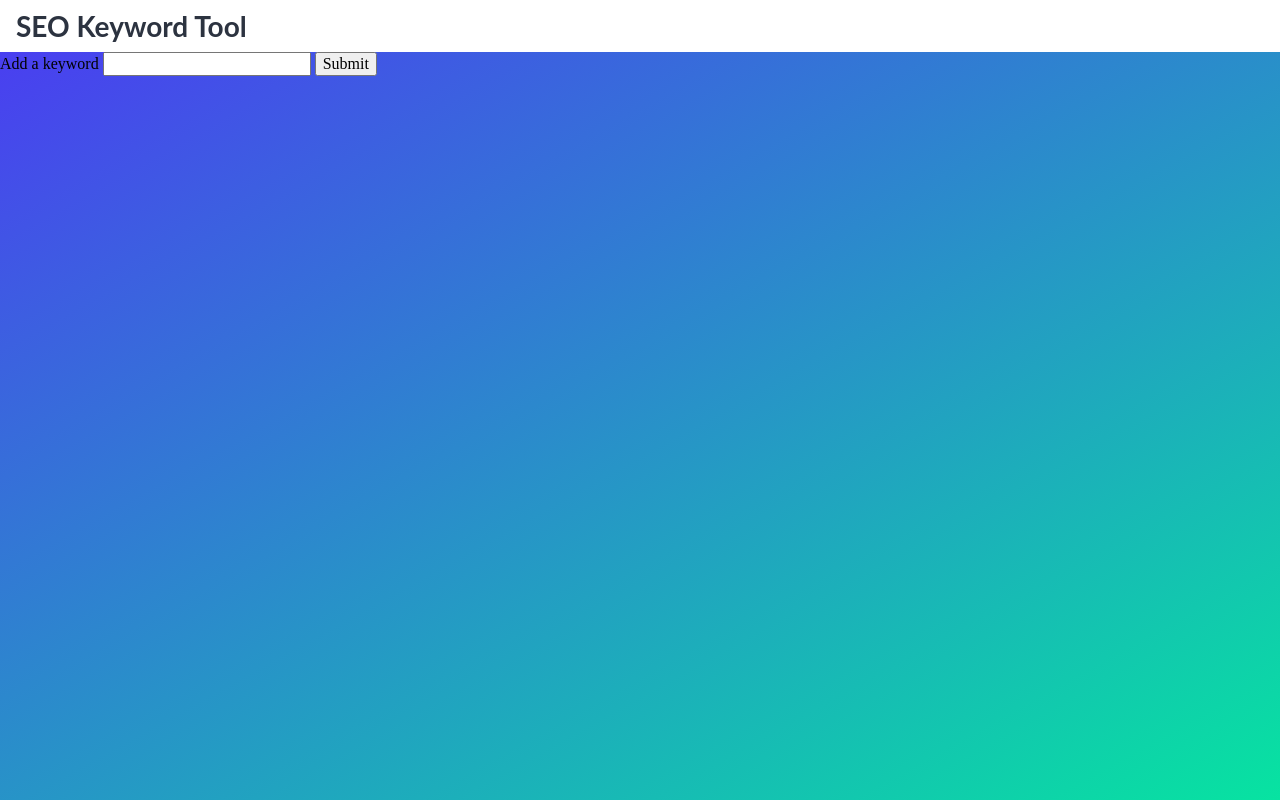
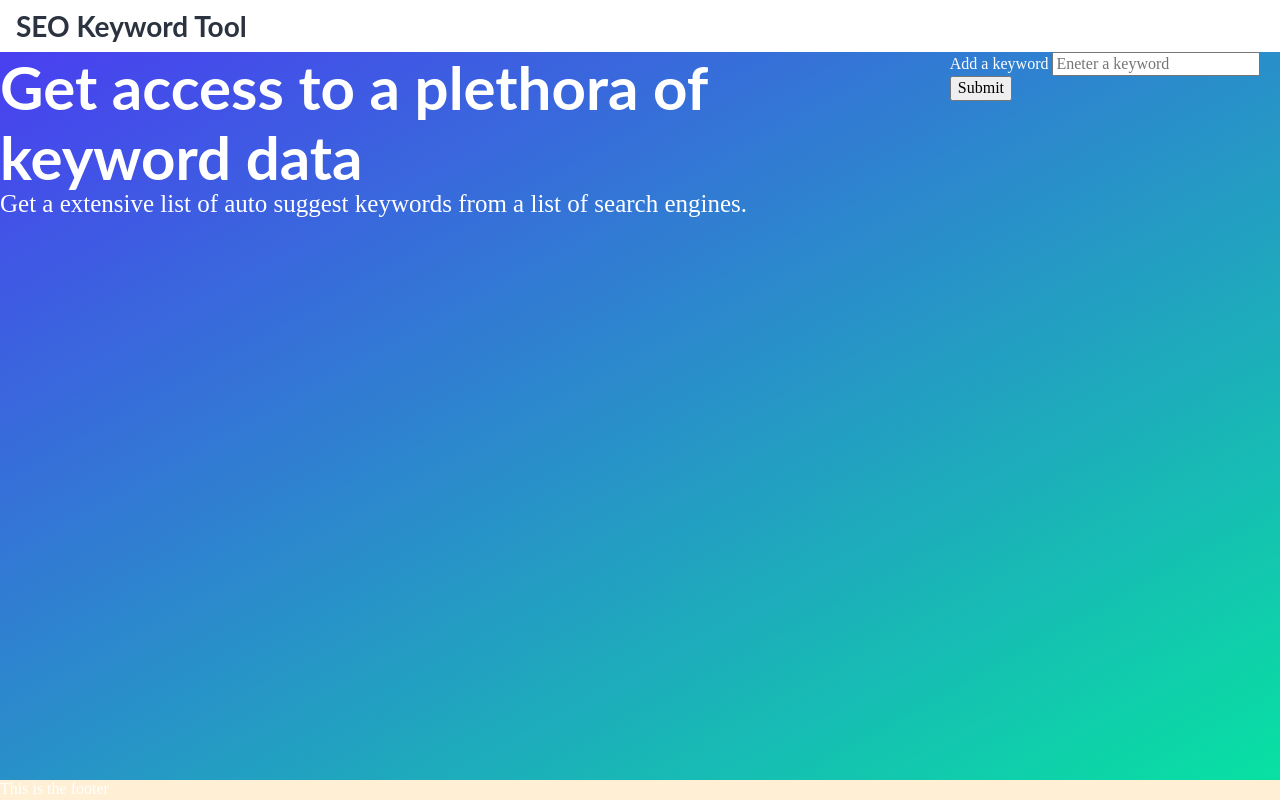
Before and after one commit to jaymagrob/KeywordTool, a website: page static/index.html in a window 1280 px wide. Drawn offline with Linux system fonts and the light colour scheme.

Commit message:
DEV-22, index: style moved

```diff
--- a/static/index.html
+++ b/static/index.html
@@ -6,32 +6,8 @@
   <meta name="viewport" content="width=device-width, initial-scale=1.0">
   <title>SEO Keyword Tool</title>
   <link href="normalize.css" rel="stylesheet" type="text/css">
-  <style>
-    * {
-    box-sizing: border-box;
-    }
-    html, body {
-      margin: 0;
-      padding: 0;
-    }
-    body {
-    margin: 0;
-    min-height: 100vh;
-    background-image: linear-gradient(151deg,#4c39f3,#07e3a1);
-    background-attachment: fixed;
-    }
-    header {
-    padding: 1rem;
-    background-color: #fff;
-    font-family: Lato,sans-serif;
-    color: #2c3340;
-    font-size: 14px;
-    line-height: 20px;
-    }
-    h1,h2,h3,h4,h5,h6 {
-      margin: 0;
-    }
-  </style>
+  <link href="style.css" rel="stylesheet" type="text/css">
+
 </head>
 <body>
   <header>
@@ -41,12 +17,22 @@
     </nav>
   </header>
   <main>
-    <section>
-      <form>
-        <label for="keyword">Add a keyword</label>
-        <input id="keyword" name="keyword" required minlength="1" maxlength="20">
-        <button>Submit</button>
-      </form>
+    <section id="hero">
+      <div>
+        <h2>
+          Get access to a plethora of keyword data
+        </h2>
+        <p>
+          Get a extensive list of auto suggest keywords from a list of search engines.
+        </p>
+      </div>
+      <div>
+        <form>
+          <label for="keyword">Add a keyword</label>
+          <input id="keyword" name="keyword" required minlength="1" maxlength="20" placeholder="Eneter a keyword">
+          <input type="submit">
+        </form>
+      </div>
     </section>
     <section id="results">
 
@@ -54,9 +40,8 @@
 
     </main>
     <footer>
-
+      This is the footer
     </footer>
-</main>
 </body>
 
 <script>
```
